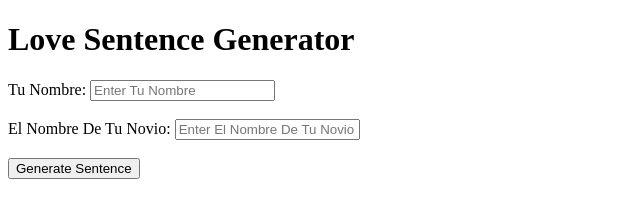
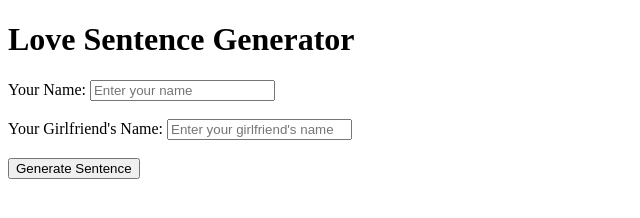
Before and after one commit to leandrorvb/love-sentence, a plain HTML site: page index.html in a window 1280 px wide. Shown: the full height of the page, 0-640 px from the left. Drawn offline with Linux system fonts and the light colour scheme.

Commit message:
Update index.html

```diff
--- a/index.html
+++ b/index.html
@@ -7,7 +7,7 @@
       var name = document.getElementById('name').value;
       var girlfriendName = document.getElementById('girlfriend-name').value;
 
-      var sentence = name + " debes chuparle el culo a " + girlfriendName + " !!!";
+      var sentence = name + " loves " + girlfriendName + " with all their amoooooooor!";
 
       document.getElementById('result').textContent = sentence;
     }
@@ -15,11 +15,11 @@
 </head>
 <body>
   <h1>Love Sentence Generator</h1>
-  <label for="name">Tu Nombre:</label>
-  <input type="text" id="name" placeholder="Enter Tu Nombre" required><br><br>
+  <label for="name">Your Name:</label>
+  <input type="text" id="name" placeholder="Enter your name" required><br><br>
 
-  <label for="girlfriend-name">El Nombre De Tu Novio:</label>
-  <input type="text" id="girlfriend-name" placeholder="Enter El Nombre De Tu Novio" required><br><br>
+  <label for="girlfriend-name">Your Girlfriend's Name:</label>
+  <input type="text" id="girlfriend-name" placeholder="Enter your girlfriend's name" required><br><br>
 
   <button onclick="generateSentence()">Generate Sentence</button><br><br>
 
```
